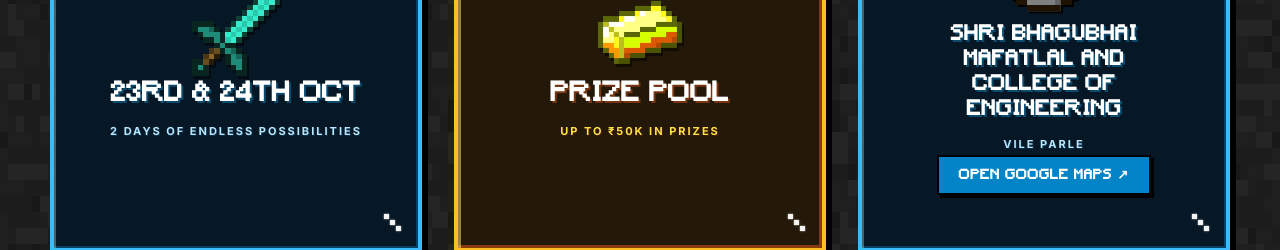
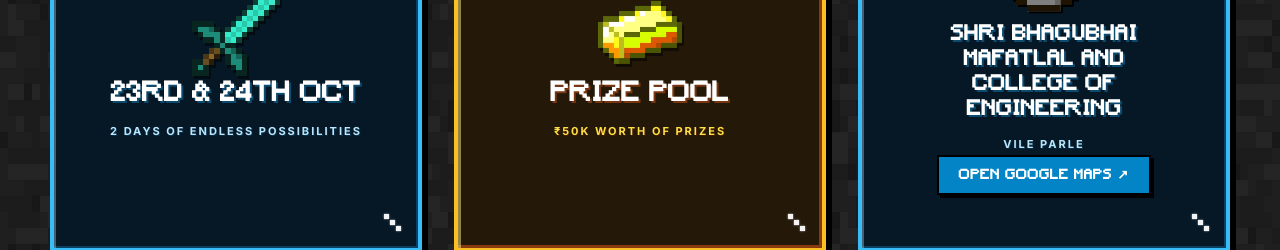
Before and after one commit to Jeel88/ChanakyaCraft, a React (Vite) app: page / in a window 1280 px wide. Shown: the part 1100-1350 px from the top of the page. Built offline with nearby package versions, Linux system fonts and the light colour scheme.

Commit message:
Minue change in prize

```diff
--- a/src/components/EventBottomSection.jsx
+++ b/src/components/EventBottomSection.jsx
@@ -97,7 +97,7 @@ export default function EventBottomSection() {
               </picture>
             </div>
             <h3 className="card-main-title text-gold">PRIZE POOL</h3>
-            <p className="card-sub-title prize-highlight-gold">UP TO ₹50K IN PRIZES</p>
+            <p className="card-sub-title prize-highlight-gold">₹50K WORTH OF PRIZES</p>
           </div>
 
           {/* CARD 3: LOCATION (Blue Cyan Glass Theme with Compass Icon & Google Maps Redirect) */}
```
